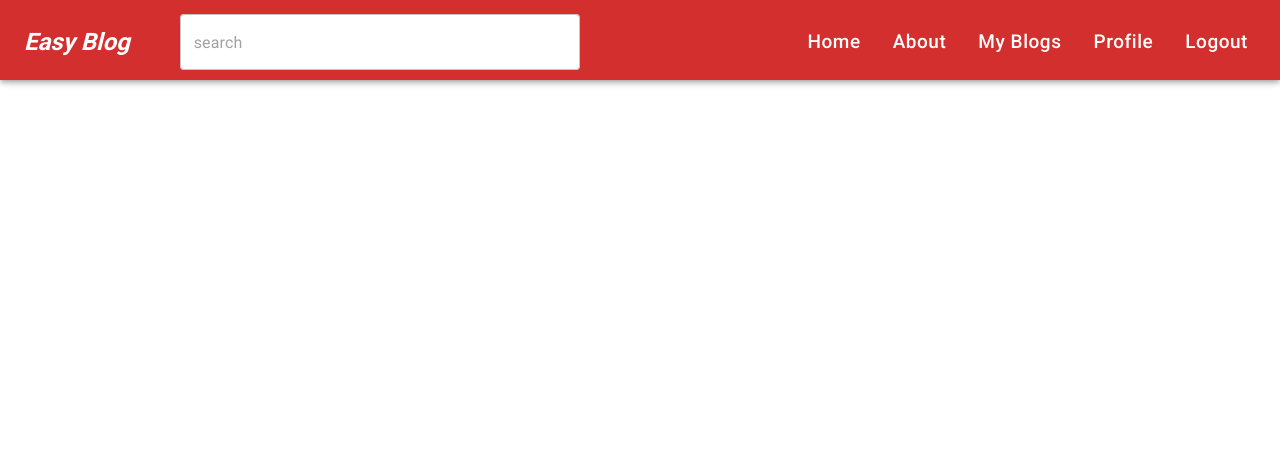
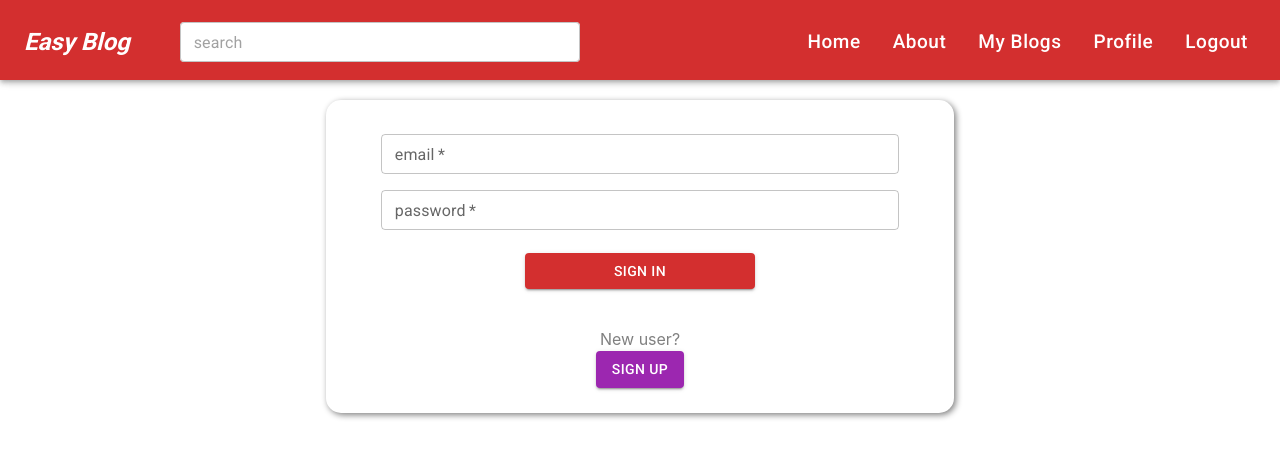
Before and after one commit to sahilthakur007/Blog-website, a React (Create React App) app in the folder client/: page /signin in a window 1280 px wide. Shown: the top 458 px of the page. Built offline with nearby package versions, Linux system fonts and the light colour scheme.

Commit message:
new components

```diff
--- a/client/src/App.js
+++ b/client/src/App.js
@@ -2,12 +2,16 @@ import './App.css';
 import { Routes, Route } from "react-router-dom"
 import Home from "./components/home"
 import Navbar from "./components/navbar";
+import Signin from './components/Signin';
+import Signup from './components/Signup';
 function App() {
   return (
     <>
       <Navbar/>
       <Routes>
         <Route path="/" element={ <Home/>} />
+        <Route path="/signin" element={ <Signin/>} />
+        <Route path="/signup" element={ <Signup/>} />
       </Routes>
    </>
   );
--- /dev/null
+++ b/client/src/Theme.js
@@ -0,0 +1,8 @@
+import { createTheme } from "@mui/material";
+export const customTheme= createTheme({
+    palette:{
+        myColor: {
+            main:"#ff9100"
+        }
+    }
+})
--- /dev/null
+++ b/client/src/components/Signin.js
@@ -0,0 +1,76 @@
+import { Box, Button, Card, TextField } from "@mui/material";
+import { ThemeProvider } from "@mui/material";
+import { customTheme } from "../Theme";
+import { Link } from "react-router-dom";
+import { useState } from "react";
+
+const Signin = () => {
+    const [userinfo,setUserinfo]=useState({email:"",password:""})
+    const userInputHandler=(e)=>{
+        const updatedUserInfo={...userinfo}
+        updatedUserInfo[e.target.id]=e.target.value
+        setUserinfo(updatedUserInfo)
+    }
+    const formSubmitHandler=(e)=>{
+        console.log(userinfo)
+    }
+  return (
+    <Box pt="100px" sx={{ display: "flex", justifyContent: "center" }}>
+      <Box
+        component="form"
+        sx={{
+          width: "45%",
+          backgroundColor: "white",
+          p: "2%",
+          display: "flex",
+          flexDirection: "column",
+          justifyContent: "center",
+          borderRadius: "15px",
+          alignItems: "center",
+          boxShadow: "2px 2px 6px grey",
+        }}
+      >
+        <TextField
+          required
+          type="email"
+          id="email"
+          label="email"
+          placeholder="Your email"
+          size="small"
+          value={userinfo.email}
+          onChange={userInputHandler}
+          sx={{ m: "8px", width: "90%" }}
+        />
+        <TextField
+          required
+          type="password"
+          id="password"
+          label="password"
+          placeholder="Your password"
+          size="small"
+          value={userinfo.password}
+          onChange={(e)=>userInputHandler(e)}
+          sx={{ m: "8px", width: "90%" }}
+        />
+
+        <ThemeProvider theme={customTheme}>
+          <Button
+            variant="contained"
+            color="error"
+            onClick={formSubmitHandler}
+            sx={{ width: "40%", mt: "15px", mb: "40px" }}
+          >
+            Sign in
+          </Button>
+        </ThemeProvider>
+        <label style={{ color: "grey" }}>New user?</label>
+        <Link to="/signup">
+          <Button color="secondary" variant="contained" sx={{ mt: "2px" }}>
+            Sign up
+          </Button>
+        </Link>
+      </Box>
+    </Box>
+  );
+};
+export default Signin;
--- a/client/src/components/Signup.js
+++ b/client/src/components/Signup.js
@@ -1,13 +1,31 @@
-import { Box, Button, TextField } from "@mui/material";
+import { Box, Button, Card, TextField } from "@mui/material";
+import { ThemeProvider } from "@mui/material";
+import { customTheme } from "../Theme";
+import { Link } from "react-router-dom";
+import { useState } from "react";
 
 const Signup = () => {
+    const [userinfo,setUserinfo]=useState({name:"",email:"",password:""})
+    const [photo,setPhoto]=useState("")
+    const userInputHandler=(e)=>{
+        const updatedUserInfo={...userinfo}
+        updatedUserInfo[e.target.id]=e.target.value
+        setUserinfo(updatedUserInfo)
+    }
+    const photoHandler=(e)=>{
+        let pic=e.target.files[0]
+        setPhoto(URL.createObjectURL(pic))
+    }
+    const formSubmitHandler=(e)=>{
+        console.log(userinfo)
+        console.log(photo)
+    }
   return (
-    <Box pt="80px" sx={{ display: "flex", justifyContent: "center" }}>
-      <Box sx={{ width: "65%", backgroundColor: "pink", p: "2%" ,display: "flex",borderRadius:"5px"}}>
+    <Box pt="100px" sx={{ display: "flex", justifyContent: "center" }}>
         <Box
           component="form"
           sx={{
-            width: "50%",
+            width: "45%",
             backgroundColor: "white",
             p: "2%",
             display: "flex",
@@ -21,45 +39,55 @@ const Signup = () => {
           <TextField
             required
             type="text"
-            id="outlined-required"
+            id="name"
             label="name"
             placeholder="Your name"
             size="small"
+            onChange={(e)=>userInputHandler(e)}
             sx={{ m: "8px", width: "90%" }}
           />
           <TextField
             required
             type="email"
-            id="outlined-required"
+            id="email"
             label="email"
             placeholder="Your email"
             size="small"
+            onChange={(e)=>userInputHandler(e)}
             sx={{ m: "8px", width: "90%" }}
           />
           <TextField
             required
             type="password"
-            id="outlined-required"
+            id="password"
             label="password"
             placeholder="Your password"
             size="small"
+            onChange={(e)=>userInputHandler(e)}
             sx={{ m: "8px", width: "90%" }}
           />
-          <Button
-            variant="contained"
-            color="error"
-            sx={{ width: "40%", mt: "15px",mb:"40px"}}
-          >
-            Sign up
-          </Button>
-          <label style={{color:"grey"}}>Account already exists?</label>
-          <Button color="secondary">Sign in</Button>
+          <Box sx={{display:"flex",flexDirection:"column",width:"90%",mt:"10px"}}>
+          <label>Upload your profile photo</label>
+          <TextField
+            type="file"
+            size="small"
+            onChange={(e)=>{photoHandler(e)}}
+          />
+          </Box>
+          <ThemeProvider theme={customTheme}>
+            <Button
+              variant="contained"
+              color="myColor"
+              onClick={formSubmitHandler}
+              sx={{ width: "40%", mt: "15px", mb: "40px" }}
+            >
+              Sign up
+            </Button>
+          </ThemeProvider>
+          <label style={{ color: "grey" }}>Account already exists?</label>
+          <Link to="/signin"><Button color="secondary" variant="contained" sx={{mt:"2px"}}>Sign in</Button></Link>
         </Box>
-        <Box>
-          <img src="" alt="login img"/>
       </Box>
-      </Box>
-    </Box>
   );
 };
 export default Signup;
--- a/client/src/components/home.js
+++ b/client/src/components/home.js
@@ -1,4 +1,5 @@
 import React from "react";
+import Signin from "./Signin";
 import Signup from "./Signup";
 
 export default () => {
--- a/client/src/components/navbar.js
+++ b/client/src/components/navbar.js
@@ -1,11 +1,13 @@
 import React from "react";
 import { useState } from "react";
 import { AppBar, Toolbar, Stack, Box, TextField, Typography, Button } from "@mui/material"
-
+import { ThemeProvider } from "@mui/material";
+import { customTheme } from "../Theme";
 export default () => {
     const [user, setuser] = useState(true);
     return (
         <>
+            <ThemeProvider theme={customTheme}>
             <AppBar color="error" sx={{
                 height: "80px",
                 pt: "10px",
@@ -18,7 +20,7 @@ export default () => {
                     <Box sx={{
                         flexGrow: 1,
                     }}>
-                        <TextField placeholder="search" sx={{
+                        <TextField placeholder="search" size="small" sx={{
 
                             backgroundColor: "#fff",
                             ml: "50px",
@@ -63,6 +65,7 @@ export default () => {
 
                 </Toolbar>
             </AppBar>
+            </ThemeProvider>
         </>
     )
 }
```
Also changed, not shown: client/src/index.css (line endings or trailing spaces).
